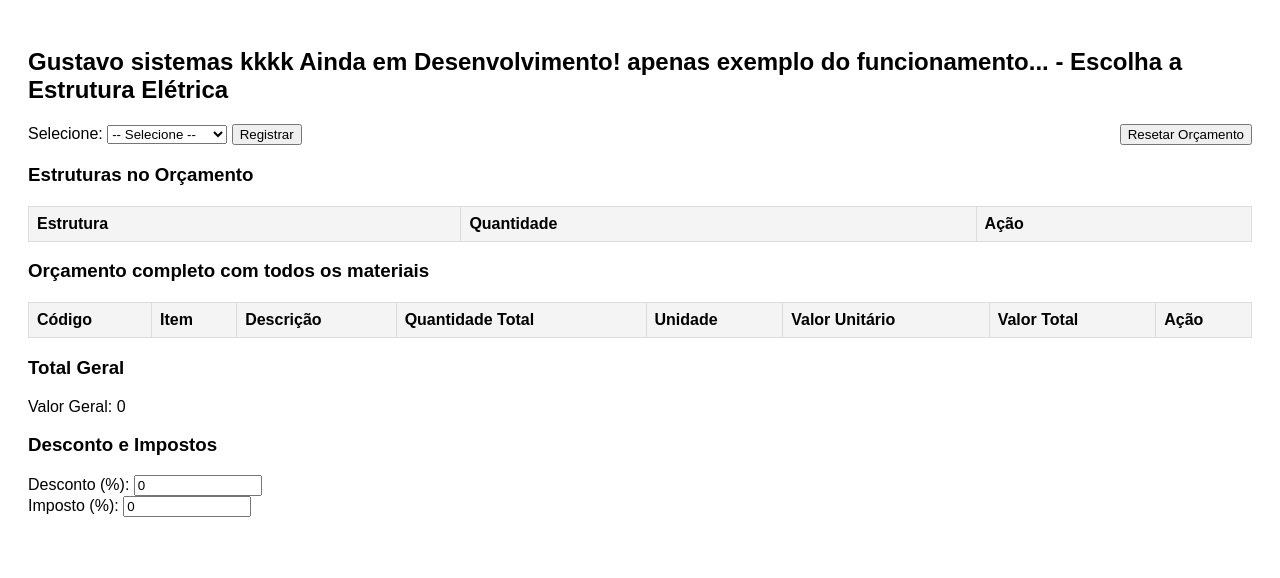
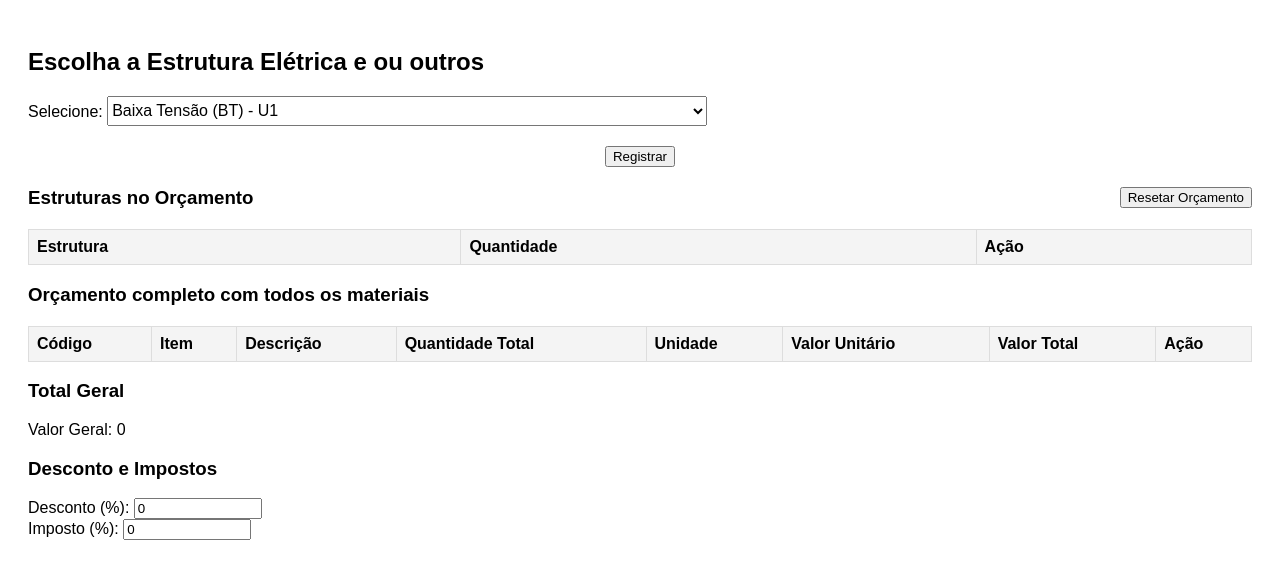
Before and after one commit to GustavoRobert-gro/OR-AMENTO.ESTRUTURAS, a plain HTML site: page index.html in a window 1280 px wide. Drawn offline with Linux system fonts and the light colour scheme.

Commit message:
Add files via upload

```diff
--- a/index.html
+++ b/index.html
@@ -13,12 +13,14 @@
   </style>
 </head>
 <body>
-  <h2>Gustavo sistemas kkkk  Ainda em Desenvolvimento! apenas exemplo do funcionamento... - Escolha a Estrutura Elétrica</h2>
+  <h2>Escolha a Estrutura Elétrica e ou outros</h2>
   <label for="estrutura">Selecione:</label>
-  <select id="estrutura">
-    <option value="">-- Selecione --</option>
+    <select id="estrutura" style="width: 600px; height: 30px; font-size: 16px;"></select>
+
   </select>
-  <button onclick="adicionarOrcamento()">Registrar</button>
+
+  <button onclick="adicionarOrcamento()" style="display: block; margin: 20px auto;">Registrar</button>
+
   <button onclick="resetarOrcamento()" style="float: right;">Resetar Orçamento</button>
 
 
```
